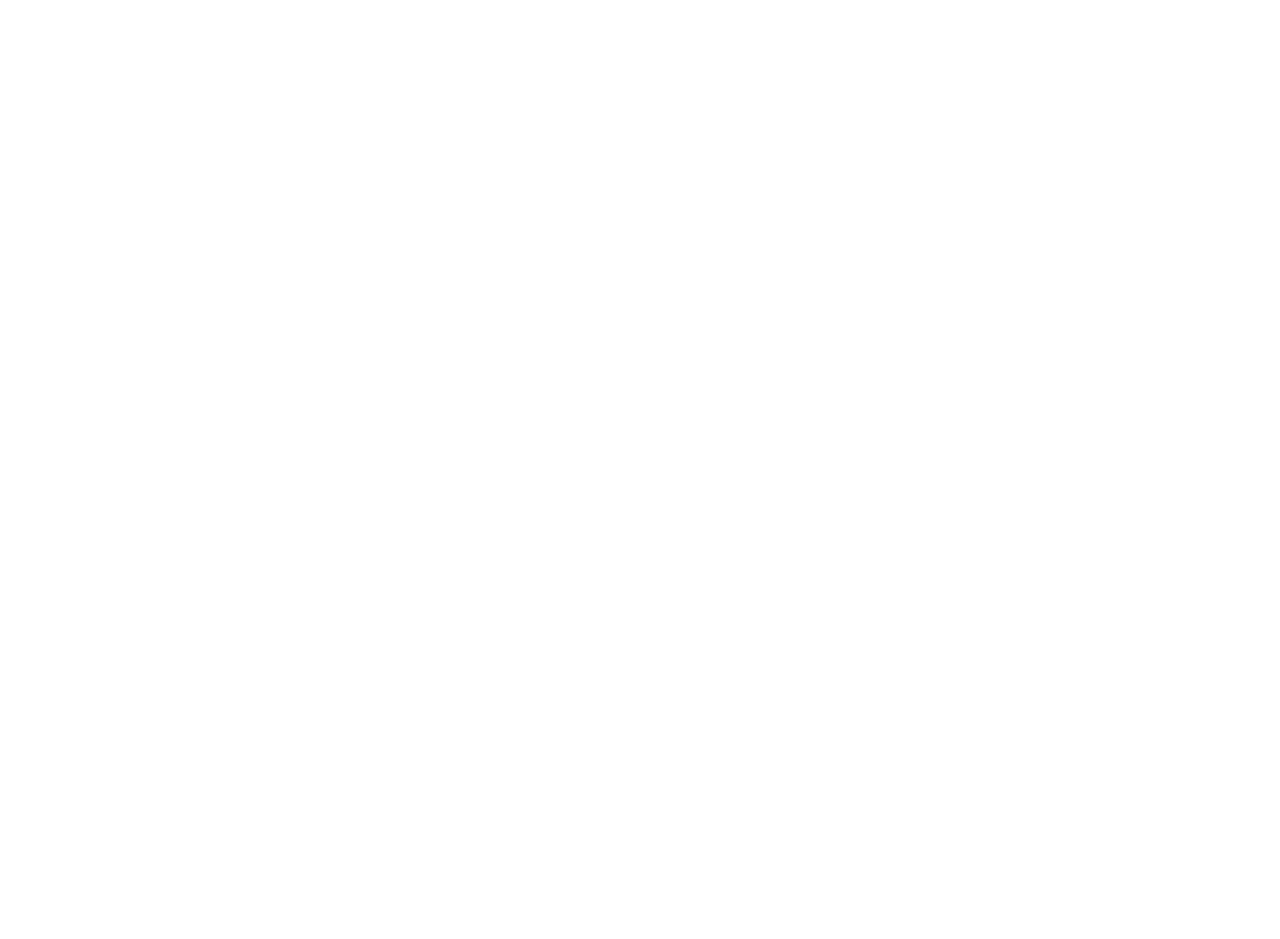
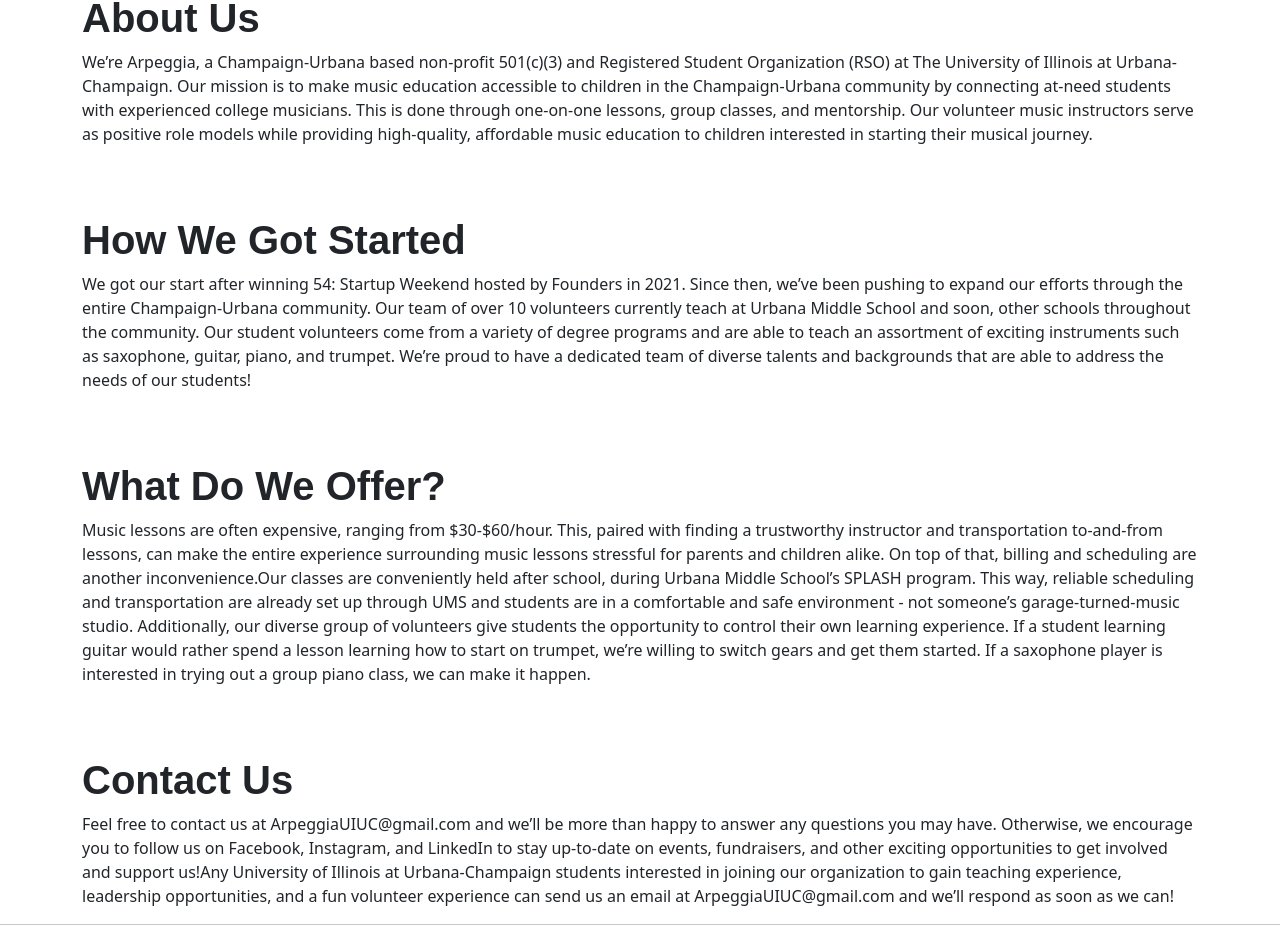
Before and after one commit to svijay77/arpeggia-website, a React (Create React App) app: page /aboutus in a window 1280 px wide. Before the commit this address had no page. Shown: the part 172-1111 px from the top of the page. Before the commit the page ends 800 px from the top, so only its background shows below. Built offline with nearby package versions, Linux system fonts and the light colour scheme.

Commit message:
added about us page

```diff
--- a/src/App.js
+++ b/src/App.js
@@ -2,6 +2,7 @@
 import Navigation from "./Components/Navigation";
 import MainBanner from "./Components/MainBanner";
 import Footer from "./Components/Footer";
+import AboutUs from './Components/AboutUs'
 import OurTeam from "./Components/OurTeam";
 import { Route, Routes } from "react-router";
 import 'bootstrap/dist/css/bootstrap.min.css';
@@ -12,7 +13,7 @@
   <div>
     <Routes>
       <Route path="/" element={<Home />} />
-      {/* <Route path = "/aboutus" element={<AboutUs />} /> */}
+      <Route path = "/aboutus" element={<AboutUs />} />
       <Route path = "/ourteam" element={<Team />} />
      {/* <Route path = "/involve" element={<Involve />} />   */}
     </Routes>
--- /dev/null
+++ b/src/Components/AboutUs.js
@@ -0,0 +1,83 @@
+import React from "react"
+import Container from 'react-bootstrap/Container'
+import Row from 'react-bootstrap/Row'
+import Col from 'react-bootstrap/Col'
+
+import Navigation from "./Navigation"
+import Footer from "./Footer"
+import './styles.css'
+
+
+export default function AboutUs() {
+    return(
+        <>
+        <Navigation />
+            <Container className='justify-items-center'>
+                <Row className='align-items-start'>
+                    <Col>
+                        <h3 className='txt-689'> About Us</h3>
+                        <p>
+                        We’re Arpeggia, a Champaign-Urbana based non-profit 501(c)(3) and Registered Student Organization
+                        (RSO) at The University of Illinois at Urbana-Champaign.
+
+                        Our mission is to make music education accessible to children in the Champaign-Urbana community
+                        by connecting at-need students with experienced college musicians. This is done through one-on-one
+                         lessons, group classes, and mentorship. Our volunteer music instructors serve as positive role
+                         models while providing high-quality, affordable music education to children interested in
+                         starting their musical journey.
+                        </p>
+                    </Col>
+                </Row>
+                <Row className='align-items-start'>
+                    <Col>
+                        <h3 className='txt-689'> How We Got Started </h3>
+                        <p>
+                        We got our start after winning 54: Startup Weekend hosted by Founders in 2021. Since then, we’ve
+                        been pushing to expand our efforts through the entire Champaign-Urbana community. Our team of over
+                         10 volunteers currently teach at Urbana Middle School and soon, other schools throughout the
+                         community. Our student volunteers come from a variety of degree programs and are able to teach
+                         an assortment of exciting instruments such as saxophone, guitar, piano, and trumpet. We’re proud
+                         to have a dedicated team of diverse talents and backgrounds that are able to address the needs of
+                          our students!
+                        </p>
+                    </Col>
+                </Row>
+                <Row className='align-items-start'>
+                    <Col>
+                        <h3 className='txt-689'> What Do We Offer? </h3>
+                        <p>
+                        Music lessons are often expensive, ranging from $30-$60/hour. This, paired with finding a
+                        trustworthy instructor and transportation to-and-from lessons, can make the entire experience
+                        surrounding music lessons stressful for parents and children alike. On top of that, billing
+                        and scheduling are another inconvenience.Our classes are conveniently held after school,
+                        during Urbana Middle School’s SPLASH program. This way, reliable scheduling and transportation
+                        are already set up through UMS and students are in a comfortable and safe environment -
+                        not someone’s garage-turned-music studio. Additionally, our diverse group of volunteers give
+                        students the opportunity to control their own learning experience. If a student learning guitar
+                        would rather spend a lesson learning how to start on trumpet, we’re willing to switch gears and
+                        get them started. If a saxophone player is interested in trying out a group piano class, we can
+                        make it happen.
+
+                        </p>
+                    </Col>
+                </Row>
+                <Row className='align-items-start'>
+                    <Col>
+                        <h3 className='txt-689'> Contact Us </h3>
+                        <p>
+                        Feel free to contact us at ArpeggiaUIUC@gmail.com and we’ll be more than happy to answer any
+                        questions you may have. Otherwise, we encourage you to follow us on Facebook, Instagram, and
+                        LinkedIn to stay up-to-date on events, fundraisers, and other exciting opportunities to get
+                        involved and support us!Any University of Illinois at Urbana-Champaign students interested in
+                        joining our organization to gain teaching experience, leadership opportunities, and a fun
+                        volunteer experience can send us an email at ArpeggiaUIUC@gmail.com and we’ll respond as
+                        soon as we can!
+                        </p>
+                    </Col>
+                </Row>
+            </Container>
+            <hr></hr>
+            <Footer />
+        </>
+    )
+}
--- a/src/Components/Navigation.js
+++ b/src/Components/Navigation.js
@@ -1,5 +1,5 @@
 import 'bootstrap/dist/css/bootstrap.min.css'
-// import Nav from 'react-bootstrap/Nav';
+import Nav from 'react-bootstrap/Nav';
 import Navbar from 'react-bootstrap/Navbar';
 import Container from 'react-bootstrap/Container'
 import React from "react"
@@ -16,18 +16,18 @@
                             height="70"
                             alt = 'arpeggia logo'/>
                     </Navbar.Brand>
-                    {/* <Navbar.Toggle aria-controls="basic-navbar-nav" /> */}
-                    {/* <Navbar.Collapse id="basic-navbar-nav">
+                    <Navbar.Toggle aria-controls="basic-navbar-nav" />
+                    <Navbar.Collapse id="basic-navbar-nav">
 
                     <Nav>
                         <Nav.Item>
                             <Nav.Link href = "/aboutus"> About Us </Nav.Link>
                         </Nav.Item>
-                        <Nav.Item>
+                        {/* <Nav.Item>
                             <Nav.Link href = "/ourteam"> Our Team </Nav.Link>
-                        </Nav.Item>
+                        </Nav.Item> */}
                     </Nav>
-                    </Navbar.Collapse> */}
+                    </Navbar.Collapse>
             </Container>
         </Navbar>
         </>
--- a/src/Components/styles.css
+++ b/src/Components/styles.css
@@ -160,6 +160,14 @@
   font-size: 60px;
   font-family: League Spartan, sans-serif;
   font-weight: 700;
+}
+.txt-689 {
+  text-align: left;
+  position: relative;
+  padding-top: 70px;
+  font-size: 40px;
+  font-family: League Spartan, sans-serif;
+  font-weight: 600;
 }
 
 .signup-but {
```
